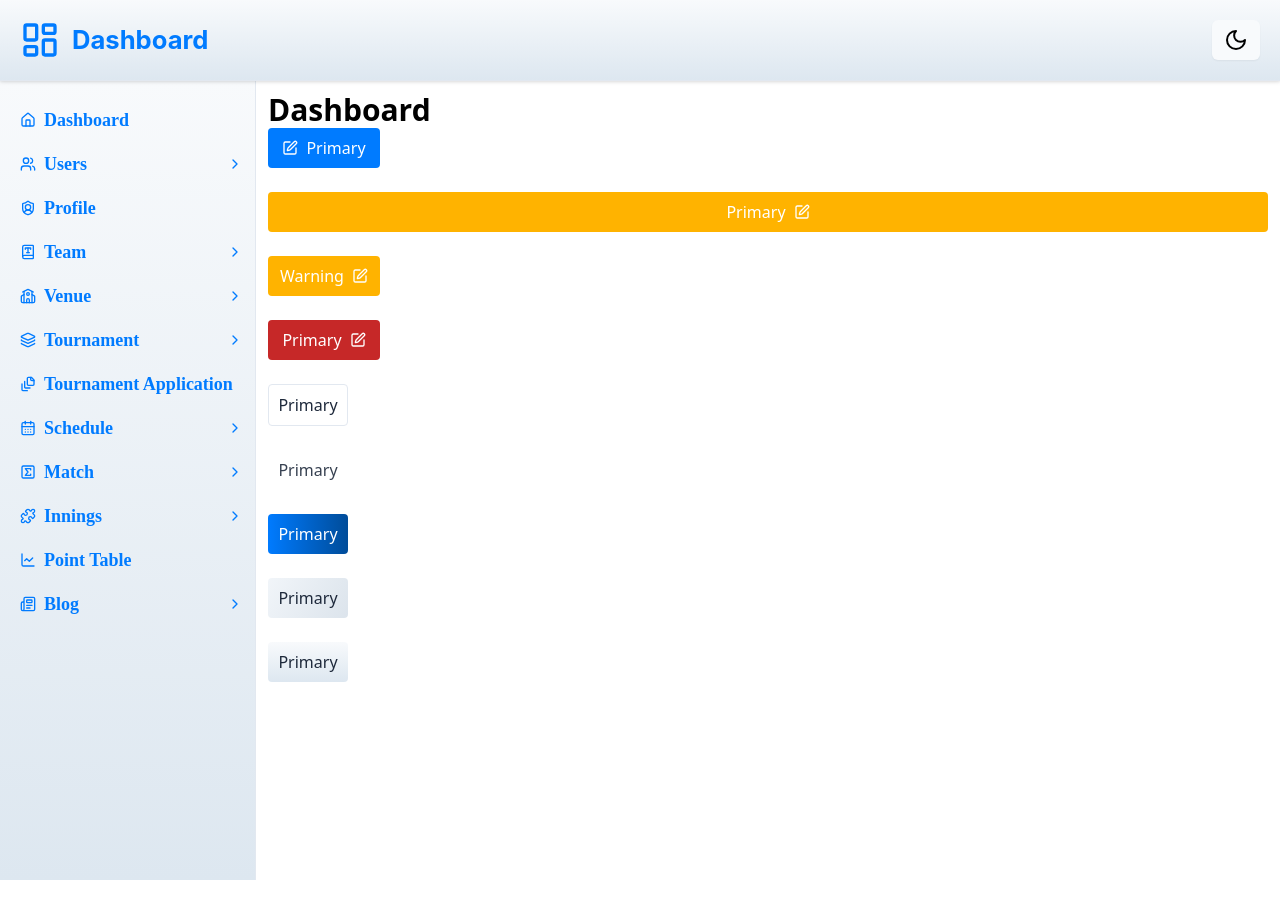
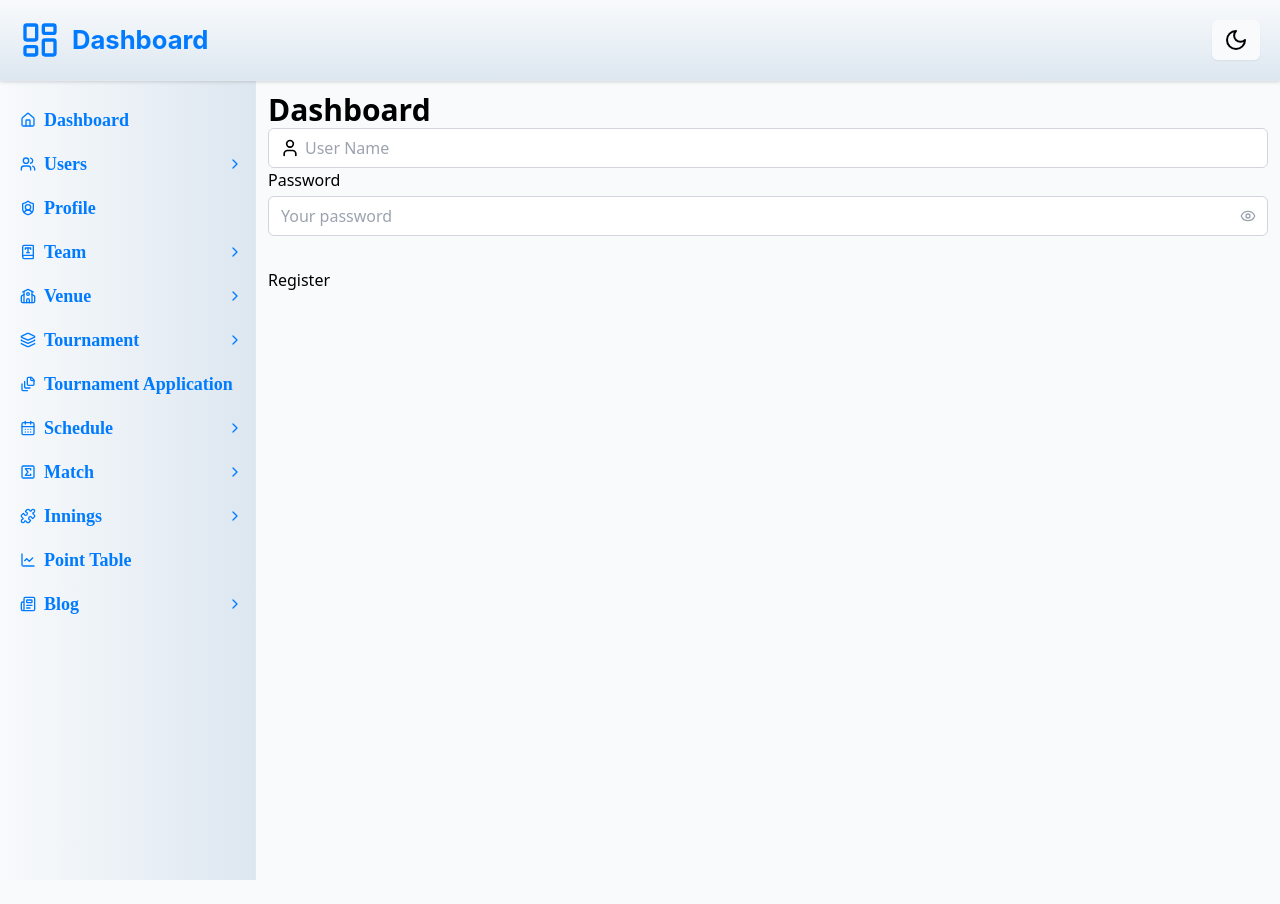
Before and after one commit to NayimWd/NayimWd-Unity-Sports-Dashboard, a React (Vite) app: page /dashboard in a window 1280 px wide. Built offline with nearby package versions, Linux system fonts and the light colour scheme.

Commit message:
Add FormContainer, BaseInput, and PasswordInput components; update Dashboard and RegistrationForm for new input handling; enhance Sidebar and Buttons styles; introduce gradientN-bg in CSS

```diff
--- /dev/null
+++ b/src/component/Form/FormContainer.tsx
@@ -0,0 +1,30 @@
+import React from "react";
+import { FieldValues, FormProvider, SubmitHandler, UseFormReturn } from "react-hook-form";
+
+interface FormContainerProps<T extends FieldValues> {
+  methods: UseFormReturn<T>;
+  onSubmit: SubmitHandler<T>;
+  className?: string;
+  children: React.ReactNode;
+}
+
+const FormContainer = <T extends FieldValues>({
+  methods,
+  onSubmit,
+  className,
+  children,
+}: FormContainerProps<T>) => {
+  return (
+    <FormProvider {...methods}>
+      <form
+        onSubmit={methods.handleSubmit(onSubmit)}
+        className={className}
+        noValidate
+      >
+        {children}
+      </form>
+    </FormProvider>
+  );
+};
+
+export default FormContainer;
--- a/src/component/common/Buttons.tsx
+++ b/src/component/common/Buttons.tsx
@@ -1,5 +1,5 @@
 import { cva, VariantProps } from "class-variance-authority";
-import { ButtonHTMLAttributes, FC, ReactNode } from "react";
+import { ButtonHTMLAttributes,  ReactNode } from "react";
 import cn from "../../utils/cn";
 
 interface ButtonProps
@@ -11,7 +11,7 @@ interface ButtonProps
   iconRight?: ReactNode;
 }
 
-const Buttons: FC<ButtonProps> = ({
+const Buttons = ({
   children,
   className,
   variant,
@@ -20,7 +20,7 @@ const Buttons: FC<ButtonProps> = ({
   iconRight,
   loading = false,
   ...props
-}) => {
+} : ButtonProps ) => {
   return (
     <>
       <button
@@ -50,7 +50,7 @@ const buttonvariants = cva("", {
   variants: {
     variant: {
       primary: "bg-primary hover:bg-primaryHover text-white",
-      secondary: "bg-secondary hover:brightness-90 text-white",
+      secondary: "bg-subSurface hover:brightness-90 text-font",
       danger: "bg-toastErrorText hover:bg-[#c41d1d] text-white",
       outline: "border border-border text-font dark:text-border dark:hover:text-font  hover:bg-subSurface",
       ghost: "bg-transparent text-gray-700 dark:hover:text-font hover:bg-subSurface",
--- a/src/component/common/Sidebar.tsx
+++ b/src/component/common/Sidebar.tsx
@@ -18,7 +18,7 @@ const Sidebar: React.FC<SidebarProps> = ({ isOpen, setIsOpen }) => {
   return (
     <aside
       ref={sidebarRef}
-      className={`bg-gradient-bg  fixed mt-16 lg:mt-20  z-40 h-full w-64 overflow-x-hidden  border-r border-border md:translate-x-0 transition-transform ${
+      className={`bg-gradientN-bg  fixed mt-16 lg:mt-20  z-40 h-full w-64 overflow-x-hidden  border-r border-border md:translate-x-0 transition-transform ${
         isOpen ? "translate-x-0" : "-translate-x-full"
       }`}
     >
--- a/src/component/common/error/ErrorComp.tsx
+++ b/src/component/common/error/ErrorComp.tsx
@@ -1,5 +1,7 @@
 import React from 'react'
 import { useNavigate } from 'react-router-dom';
+import Buttons from '../Buttons';
+import { RefreshCcw, House } from 'lucide-react';
 
 interface ErrorProps {
     error?: Error | null;
@@ -13,11 +15,11 @@ const ErrorComp: React.FC<ErrorProps> = ({error}) => {
   };
 
   const handleGoHome = () => {
-    navigate("/");
+    navigate("/dashboard");
   };
   return (
     <div className="flex flex-col items-center justify-center h-screen text-center p-4 bg-bg">
-      <h2 className="text-3xl font-bold text-red-600 mb-3">Something went wrong</h2>
+      <h2 className="text-3xl font-bold text-toastErrorText mb-3">Something went wrong</h2>
       <p className="text-gray-600 dark:text-gray-300 mb-5">
         An unexpected error occurred. Please try again.
       </p>
@@ -28,19 +30,23 @@ const ErrorComp: React.FC<ErrorProps> = ({error}) => {
         </pre>
       )}
 
-      <div className="flex gap-4">
-        <button
+      <div className="flex items-center gap-4">
+        <Buttons
+        variant="primary"
+        iconRight={<RefreshCcw size={16}/>}
           onClick={handleRefresh}
-          className="px-4 py-2 bg-blue-600 hover:bg-blue-700 text-white rounded shadow"
+          className="rounded"
         >
           Refresh Page
-        </button>
-        <button
+        </Buttons>
+        <Buttons
+        variant="secondary"
+        iconRight={<House size={16}/>}
           onClick={handleGoHome}
-          className="px-4 py-2 bg-gray-600 hover:bg-gray-700 text-white rounded shadow"
+          className="rounded shadow-md"
         >
           Go to Home
-        </button>
+        </Buttons>
       </div>
     </div>
   )
--- /dev/null
+++ b/src/component/input/BaseInput.tsx
@@ -0,0 +1,44 @@
+import { cva, VariantProps } from 'class-variance-authority';
+import React, { InputHTMLAttributes, forwardRef} from 'react'
+import cn from '../../utils/cn';
+
+interface BaseInputProps
+    extends InputHTMLAttributes<HTMLInputElement>,
+    VariantProps<typeof inputStyles>{
+        icon?: React.ReactNode;
+        placeholder?: string
+}
+const BaseInput = forwardRef<HTMLInputElement, BaseInputProps>(
+  ({ icon, className, variant, ...props }, ref) => {
+    return (
+      <div className="relative">
+        {icon && <span className="absolute left-3 top-1/2 transform -translate-y-1/2 mr-10">{icon}</span>}
+        <input
+          ref={ref}
+          {...props}
+          className={cn(inputStyles({variant, className}), icon ? "pl-9" : "")}
+          {...props}
+
+        />
+      </div>
+    );
+  }
+);
+
+export default BaseInput;
+
+const inputStyles = cva(
+    "w-full h-10 px-3 py-2 placeholder-muted rounded-md border transition-all duration-150 ease-in-out focus:outline-none",
+    {
+        variants: {
+            variant: {
+                primary: "border-inputBorder focus:ring-2 focus:ring-primary",
+                success: "border-inputBorder focus:ring-2 focus:ring-green-500",
+                error: "border-inputBorder focus:ring-2 focus:ring-red-500",
+            }
+        },
+        defaultVariants: {
+            variant: "primary"
+        }
+    }
+)
--- /dev/null
+++ b/src/component/input/PasswordInput.tsx
@@ -0,0 +1,74 @@
+import React, { useEffect, useState } from "react";
+import { useFormContext } from "react-hook-form";
+import BaseInput from "./BaseInput";
+import { Eye, EyeOff } from "lucide-react";
+
+interface PasswordInputProps {
+  name: string;
+  label: string;
+  placeholder: string;
+  icon?: React.ReactNode;
+}
+
+const PasswordInput = ({
+  name,
+  label,
+  placeholder,
+  icon,
+}: PasswordInputProps) => {
+  const { register, watch, formState, trigger } = useFormContext();
+  const { errors, touchedFields } = formState;
+
+  const [showPassword, setShowPassword] = useState(false);
+  const [focused, setFocused] = useState(false);
+  const value = watch(name);
+  const error = errors[name]?.message as string | undefined;
+  const isTouched = touchedFields[name];
+
+  // dynamic border color
+  let variant: "primary" | "success" | "error" = "primary";
+
+  if (focused && value) {
+    variant = error ? "error" : "success";
+  }
+
+  useEffect(() => {}, [value, name, focused, trigger]);
+
+  return (
+    <div className="mb-4">
+      {/* input label */}
+      <label
+        htmlFor="label"
+        className="block font-medium mb-1"
+        aria-details="Password label"
+      >
+        {label}
+      </label>
+      {/* Input and icon*/}
+      <div className="relative">
+        <BaseInput
+          id={name}
+          type={showPassword ? "text" : "password"}
+          placeholder={placeholder}
+          variant={variant}
+          icon={icon}
+          {...register(name)}
+          onFocus={() => setFocused(true)}
+          onBlur={() => setFocused(false)}
+        />
+        <button
+          type="button"
+          onClick={() => setShowPassword((prev) => !prev)}
+          className="absolute right-3 top-1/2 -translate-y-1/2 text-muted focus:outline-none"
+        >
+          {showPassword ? <EyeOff size={16} /> : <Eye size={16} />}
+        </button>
+      </div>
+      {error && isTouched && (
+        <p className="text-sm text-toastErrorText mt-1">{error}</p>
+      )}
+    </div>
+  );
+};
+
+export default PasswordInput;
--- a/src/component/layout/DashBoardLayout.tsx
+++ b/src/component/layout/DashBoardLayout.tsx
@@ -34,7 +34,7 @@ const DashBoardLayout: React.FC = () => {
   const [isOpen, setIsOpen] = useToggle({ defaultValue: false });
 
   return (
-    <div className="min-h-screen flex flex-col">
+    <div className="min-h-screen bg-bg flex flex-col">
       {/* navbar */}
       <Header handleToggle={setIsOpen} />
       {/* main content wrapper */}
--- a/src/index.css
+++ b/src/index.css
@@ -36,6 +36,7 @@
     --gradient-primary: linear-gradient(90deg, #007BFF, #004C99);
     --gradient-secondary: linear-gradient(120deg, #F1F5F9, #DCE4EC);
     --gradient-bg: linear-gradient(180deg, #F8FAFC, #DDE7F0);
+    --gradientN-bg: linear-gradient(90deg, #F8FAFC, #DDE7F0);
 }
 
 /* Dark Mode */
@@ -68,6 +69,7 @@
     --gradient-primary: linear-gradient(90deg, #1976D2, #0D47A1);
     --gradient-secondary: linear-gradient(120deg, #2C3E50, #1E2A38);
     --gradient-bg: linear-gradient(180deg, #0A192F, #1B263B);
+    --gradientN-bg: linear-gradient(90deg, #0A192F, #1B263B);
 }
 
 
--- a/src/pages/Dashboard.tsx
+++ b/src/pages/Dashboard.tsx
@@ -1,31 +1,19 @@
-import { Edit } from "lucide-react"
-import Buttons from "../component/common/Buttons"
-Edit
+import BaseInput from "../component/input/BaseInput";
+import { User } from "lucide-react";
+import RegistrationForm from "./auth/Registration";
 
 const Dashboard = () => {
   return (
     <div className="min-h-screen flex flex-col">
-        <h1 className="text-3xl font-bold">Dashboard</h1>
-        <Buttons variant="primary" iconLeft={<Edit size={16}/>} className="w-28 rounded"> Primary </Buttons>
-        <br />
-        <Buttons variant="secondary" iconRight={<Edit size={16}/>} className=" rounded"> Primary </Buttons>
-        <br/>
-        <Buttons variant="warning" iconRight={<Edit size={16}/>} className="w-28 rounded"> Warning </Buttons>
-        <br />
-        <Buttons variant="danger" size="md" iconRight={<Edit size={16}/>} className="w-28 rounded"> Primary </Buttons>
-        <br />
-        <Buttons variant="outline" className="w-20 rounded"> Primary </Buttons>
-        <br />
-        <Buttons variant="ghost" className="w-20 rounded"> Primary </Buttons>
-        <br/>
-        <Buttons variant="gradient" className="w-20 rounded"> Primary </Buttons>
-        <br/>
-        <Buttons variant="gradientS" className="w-20 rounded"> Primary </Buttons>
-        <br/>
-        <Buttons variant="gradientD" className="w-20 rounded"> Primary </Buttons>
-      </div>
+      <h1 className="text-3xl font-bold">Dashboard</h1>
+      <BaseInput
+        variant="primary"
+        placeholder="User Name"
+        icon={<User size={20} />}
+      />
+    <RegistrationForm/>
+    </div>
+  );
+};
 
-  )
-}
-
-export default Dashboard
+export default Dashboard;
--- a/src/pages/auth/Registration.tsx
+++ b/src/pages/auth/Registration.tsx
@@ -1,8 +1,35 @@
+import {z} from "zod";
+import { useForm } from "react-hook-form";
+import FormContainer from "../../component/Form/FormContainer";
 
-const Registration : React.FC = () => {
+import PasswordInput from "../../component/input/PasswordInput";
+import { zodResolver } from "@hookform/resolvers/zod";
+
+const schema = z.object({
+  name: z.string().min(1, "Name is required"),
+  email: z.string().email("Invalid email"),
+  password: z.string().min(6, "At least 6 characters"),
+});
+
+type FormValues = z.infer<typeof schema>;
+
+const RegistrationForm = () => {
+  const methods = useForm<FormValues>({
+    resolver: zodResolver(schema),
+    mode: "onChange",
+  });
+
+  const onSubmit = (data: FormValues) => {
+    console.log("Submitted", data);
+  };
+
   return (
-    <div>Registration</div>
-  )
-}
+    <FormContainer methods={methods} onSubmit={onSubmit} className="space-y-4">
 
-export default Registration
+      <PasswordInput name="password" label="Password" placeholder="Your password" />
+      <button type="submit" className="btn-primary">Register</button>
+    </FormContainer>
+  );
+};
+
+export default RegistrationForm;
--- a/tailwind.config.js
+++ b/tailwind.config.js
@@ -31,6 +31,7 @@ module.exports = {
         "gradient-primary": "var(--gradient-primary)",
         "gradient-secondary": "var(--gradient-secondary)",
         "gradient-bg": "var(--gradient-bg)",
+        "gradientN-bg": "var(--gradientN-bg)",
       },
       fontFamily: {
         // Font Family
```
